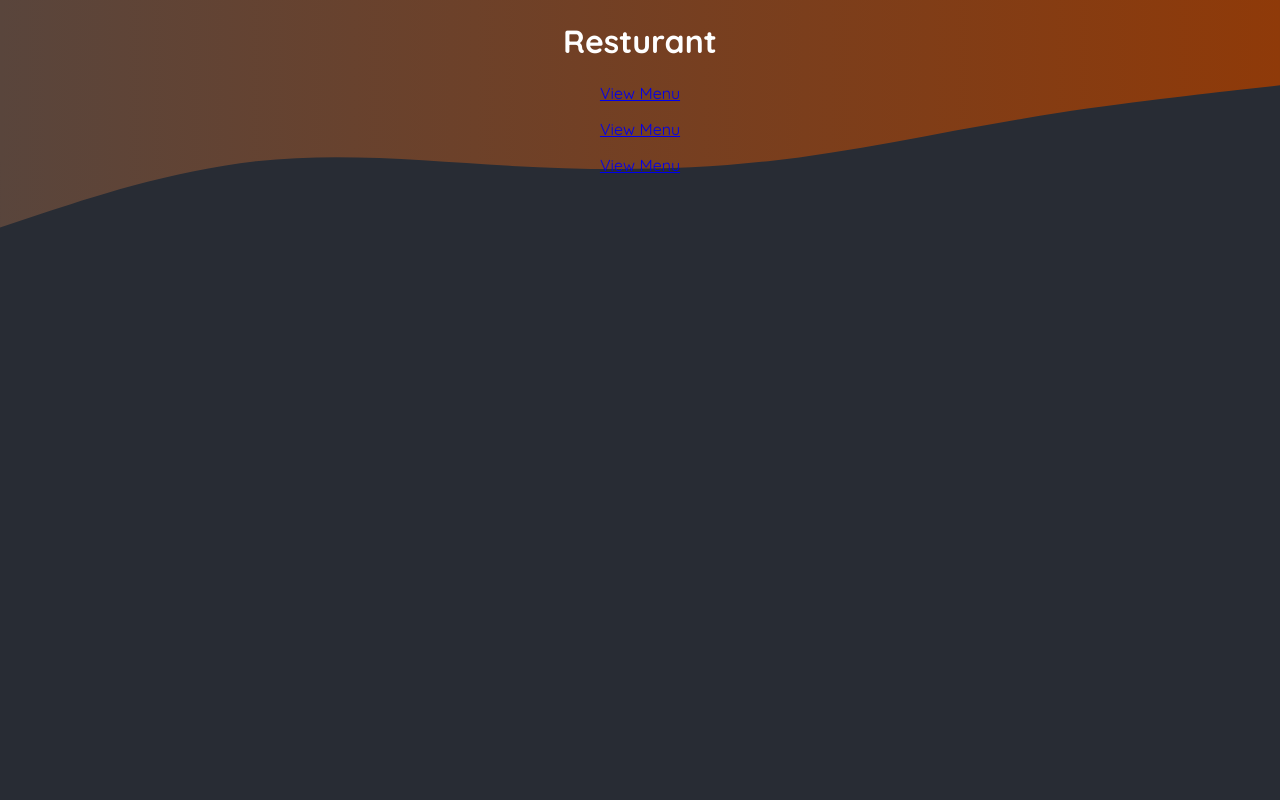
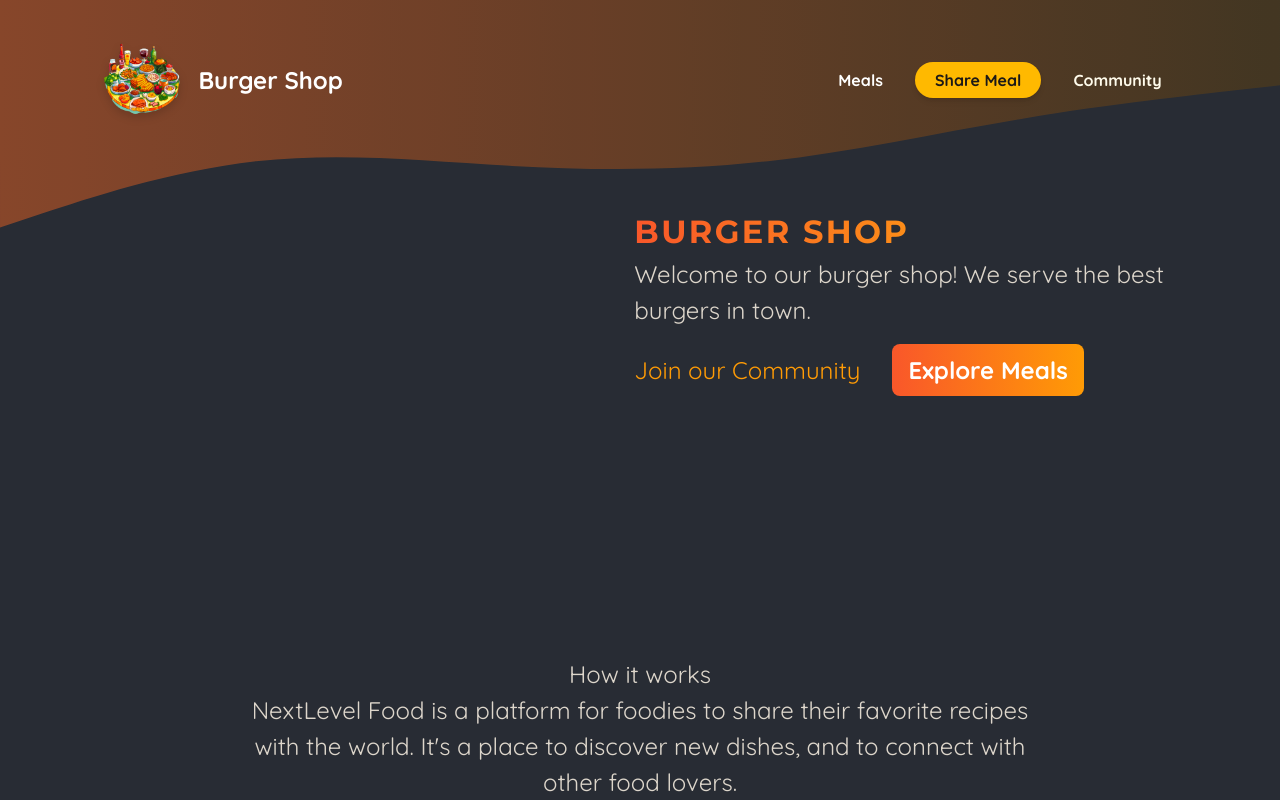
Before and after one commit to salmaassem-eng/Burger-Shop, a Next.js app: page / in a window 1280 px wide. Shown: the top 800 px of the page. Built offline with nearby package versions, Linux system fonts and the light colour scheme.

Commit message:
handle layout and styling with css modules and tailwind

```diff
--- a/app/community/page.js
+++ b/app/community/page.js
@@ -0,0 +1,12 @@
+export default function CommunityPage() {
+  return (
+    <main>
+        <h1 style={{ color: 'white', textAlign: 'center' }}>
+            Community Page
+        </h1>
+        <div className="bg-red-500 text-white text-5xl font-bold p-10">
+      Tailwind Test
+    </div>
+    </main>
+  );
+}
--- /dev/null
+++ b/app/components/Header.js
@@ -0,0 +1,45 @@
+import Link from 'next/link';
+import logo from '@/assets/logo.png';
+
+export default function Header() {
+    return (
+        <header className="flex flex-col items-center justify-between gap-4 px-6 py-6 sm:flex-row sm:px-[8%] sm:py-8">
+            <Link href="/" className="flex gap-4 items-center">
+                <img
+                    className="h-24 w-20 object-contain drop-shadow-lg transition-transform duration-200 hover:scale-105 hover:-rotate-3"
+                    src={logo.src}
+                    alt="Logo for Resturant"
+                />
+            <h1 className="text-2xl font-bold text-white">Burger Shop</h1>
+            </Link>
+            <nav>
+                <ul className="flex items-center gap-2 sm:gap-4">
+                    <li>
+                        <Link
+                            href="/meals"
+                            className="rounded-full px-4 py-2 font-bold text-amber-50 text-white transition-colors hover:bg-amber-400 hover:text-stone-900 focus-visible:outline focus-visible:outline-2 focus-visible:outline-amber-300"
+                        >
+                            Meals
+                        </Link>
+                    </li>
+                    <li>
+                        <Link
+                            href="/meals/share"
+                            className="rounded-full bg-amber-400 px-5 py-2 font-bold text-stone-900 shadow-md transition-colors hover:bg-red-600 hover:text-amber-50 focus-visible:outline focus-visible:outline-2 focus-visible:outline-amber-300"
+                        >
+                            Share Meal
+                        </Link>
+                    </li>
+                    <li>
+                        <Link
+                            href="/community"
+                            className="rounded-full px-4 py-2 font-bold text-amber-50 transition-colors hover:bg-amber-400 hover:text-stone-900 focus-visible:outline focus-visible:outline-2 focus-visible:outline-amber-300"
+                        >
+                            Community
+                        </Link>
+                    </li>
+                </ul>
+            </nav>
+        </header>
+    );
+}
--- a/app/globals.css
+++ b/app/globals.css
@@ -1,4 +1,5 @@
 @import url('https://fonts.googleapis.com/css2?family=Quicksand:wght@400;600;700&family=Montserrat:wght@400;700&display=swap');
+@import "tailwindcss";
 
 * {
   box-sizing: border-box;
@@ -42,7 +43,7 @@ svg {
   color: #262626;
   text-transform: uppercase;
   background: linear-gradient(90deg, #f9572a, #ffc905);
-  -webkit-background-clip: text;
+  -webkit-clip: text;
   -webkit-text-fill-color: transparent;
   background-size: cover;
   background-position: center;
--- a/app/layout.js
+++ b/app/layout.js
@@ -1,3 +1,4 @@
+import Header from './components/Header';
 import './globals.css';
 
 export const metadata = {
@@ -8,18 +9,22 @@ export const metadata = {
 export default function RootLayout({ children }) {
   return (
     <html lang="en">
-      <body>
-        <div className="header-background">
-          <svg xmlns="http://www.w3.org/2000/svg" viewBox="0 0 1440 320">
+      <body className="min-h-screen bg-stone-950 text-amber-50 antialiased">
+        <div className="header-background fixed inset-x-0 top-0 -z-10 opacity-90">
+          <svg
+            className="block w-full h-auto"
+            xmlns="http://www.w3.org/2000/svg"
+            viewBox="0 0 1440 320"
+          >
             <defs>
               <linearGradient id="gradient" x1="0%" y1="0%" x2="100%" y2="0%">
                 <stop
                   offset="0%"
-                  style={{ stopColor: '#59453c', stopOpacity: '1' }}
+                  style={{ stopColor: '#92492a', stopOpacity: '1' }}
                 />
                 <stop
                   offset="100%"
-                  style={{ stopColor: '#8f3a09', stopOpacity: '1' }}
+                  style={{ stopColor: '#463821', stopOpacity: '1' }}
                 />
               </linearGradient>
             </defs>
@@ -29,7 +34,7 @@ export default function RootLayout({ children }) {
             ></path>
           </svg>
         </div>
-
+    <Header />
         {children}
       </body>
     </html>
--- a/app/meals/[slug]/page.js
+++ b/app/meals/[slug]/page.js
@@ -0,0 +1,9 @@
+export default function MealDetailPage() {
+    return (
+        <main>
+            <h1 style={{ color: 'white', textAlign: 'center' }}>
+                Meal Detail Page
+            </h1>
+        </main>
+    );
+}
--- a/app/meals/page.js
+++ b/app/meals/page.js
@@ -0,0 +1,9 @@
+export default function MealPage() {
+  return (
+    <main>
+      <h1 style={{ color: 'white', textAlign: 'center' }}>
+        Meal Page
+      </h1>
+    </main>
+  );
+}
--- a/app/meals/share/page.js
+++ b/app/meals/share/page.js
@@ -0,0 +1,9 @@
+export default function shareMeal() {
+  return (
+    <main>
+      <h1 style={{ color: 'white', textAlign: 'center' }}>
+        Share Meal Page
+      </h1>
+    </main>
+  );
+}
--- a/app/page.js
+++ b/app/page.js
@@ -1,20 +1,53 @@
 import Link from 'next/link';
+import classes from './page.module.css';
 
 export default function Home() {
   return (
-    <main>
-      <h1 style={{ color: 'white', textAlign: 'center' }}>
-        Resturant
-      </h1>
-      <p style={{ color: 'white', textAlign: 'center' }}>
-        <Link href="/menu">View Menu</Link>
-      </p>
-      <p style={{ color: 'white', textAlign: 'center' }}>
-        <Link href="/menu/share">View Menu</Link>
-      </p>
-      <p style={{ color: 'white', textAlign: 'center' }}>
-        <Link href="/community">View Menu</Link>
-      </p>
-    </main>
+   <>
+   <header className={classes.header}>
+    <div className={classes.slideshow}></div>
+
+    <div>
+      <div className={classes.hero}>
+        <h1>Burger Shop</h1>
+        <p>Welcome to our burger shop! We serve the best burgers in town.</p>
+      </div>
+
+    <div className={classes.cta}>
+      <Link href="/community" >Join our Community</Link>
+      <Link href="/meals" >Explore Meals</Link>
+    </div>
+    </div>
+
+   </header>
+
+   <main>
+     <section className={classes.section}>
+          <h2>How it works</h2>
+          <p>
+            NextLevel Food is a platform for foodies to share their favorite
+            recipes with the world. It&apos;s a place to discover new dishes, and to
+            connect with other food lovers.
+          </p>
+          <p>
+            NextLevel Food is a place to discover new dishes, and to connect
+            with other food lovers.
+          </p>
+        </section>
+
+        <section className={classes.section}>
+          <h2>Why NextLevel Food?</h2>
+          <p>
+            NextLevel Food is a platform for foodies to share their favorite
+            recipes with the world. It&apos;s a place to discover new dishes, and to
+            connect with other food lovers.
+          </p>
+          <p>
+            NextLevel Food is a place to discover new dishes, and to connect
+            with other food lovers.
+          </p>
+        </section>
+   </main>
+   </>
   );
 }
--- /dev/null
+++ b/app/page.module.css
@@ -0,0 +1,75 @@
+.header {
+  display: flex;
+  gap: 3rem;
+  margin: 3rem auto;
+  width: 90%;
+  max-width: 75rem;
+}
+
+.slideshow {
+  width: 40rem;
+  height: 25rem;
+}
+
+.hero {
+  color: #ddd6cb;
+  font-size: 1.5rem;
+}
+
+.hero h1 {
+  font-size: 2rem;
+  font-weight: bold;
+  font-family: 'Montserrat', sans-serif;
+  letter-spacing: 0.15rem;
+  text-transform: uppercase;
+  background: linear-gradient(90deg, #f9572a, #ffc905);
+  background-clip: text;
+  -webkit-background-clip: text;
+  -webkit-text-fill-color: transparent;
+}
+
+.cta {
+  font-size: 1.5rem;
+  display: flex;
+  gap: 1rem;
+}
+
+.cta a {
+  display: inline-block;
+  margin-top: 1rem;
+  padding: 0.5rem 1rem;
+  border-radius: 0.5rem;
+  background: linear-gradient(90deg, #f9572a, #ff9b05);
+  color: #ffffff;
+  font-weight: bold;
+  text-decoration: none;
+}
+
+.cta a:hover,
+.cta a:active {
+  background: linear-gradient(90deg, #fd4715, #f9b241);
+}
+
+.cta a:first-child {
+  background: transparent;
+  font-weight: normal;
+  color: #ff9b05;
+  padding-left: 0;
+}
+
+.cta a:first-child:hover,
+.cta a:first-child:active {
+  background: transparent;
+  color: #f9b241;
+}
+
+.section {
+  display: flex;
+  flex-direction: column;
+  color: #ddd6cb;
+  font-size: 1.5rem;
+  max-width: 50rem;
+  width: 90%;
+  margin: 2rem auto;
+  text-align: center;
+}
--- a/package.json
+++ b/package.json
@@ -9,9 +9,12 @@
     "lint": "next lint"
   },
   "dependencies": {
+    "@tailwindcss/postcss": "^4.3.3",
+    "next": "^15.0.0",
+    "postcss": "^8.5.28",
     "react": "^19.0.0",
     "react-dom": "^19.0.0",
-    "next": "^15.0.0"
+    "tailwindcss": "^4.3.3"
   },
   "devDependencies": {
     "eslint": "^8",
--- /dev/null
+++ b/postcss.config.mjs
@@ -0,0 +1,7 @@
+const config = {
+  plugins: {
+    "@tailwindcss/postcss": {},
+  },
+};
+
+export default config;
```
Also changed, not shown: 1 other file (tests, documents, lock files or other folders).
